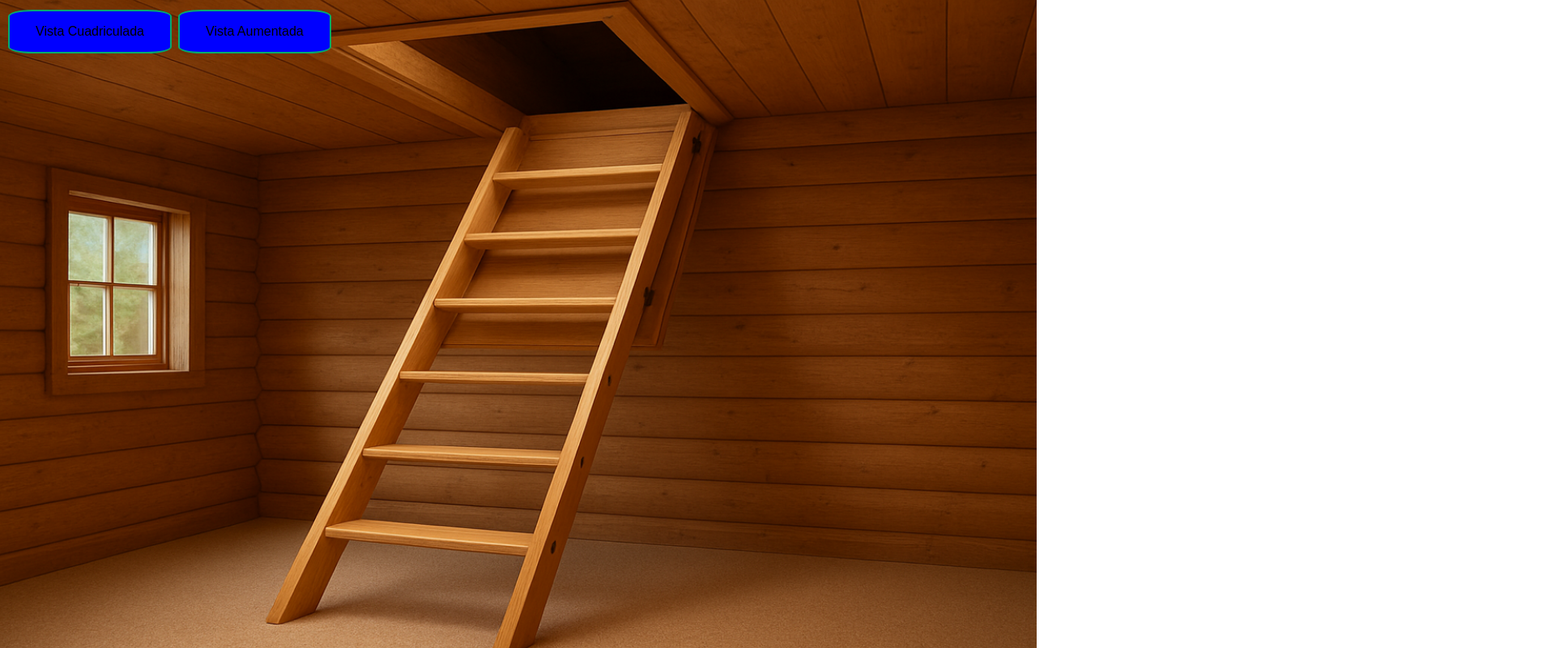
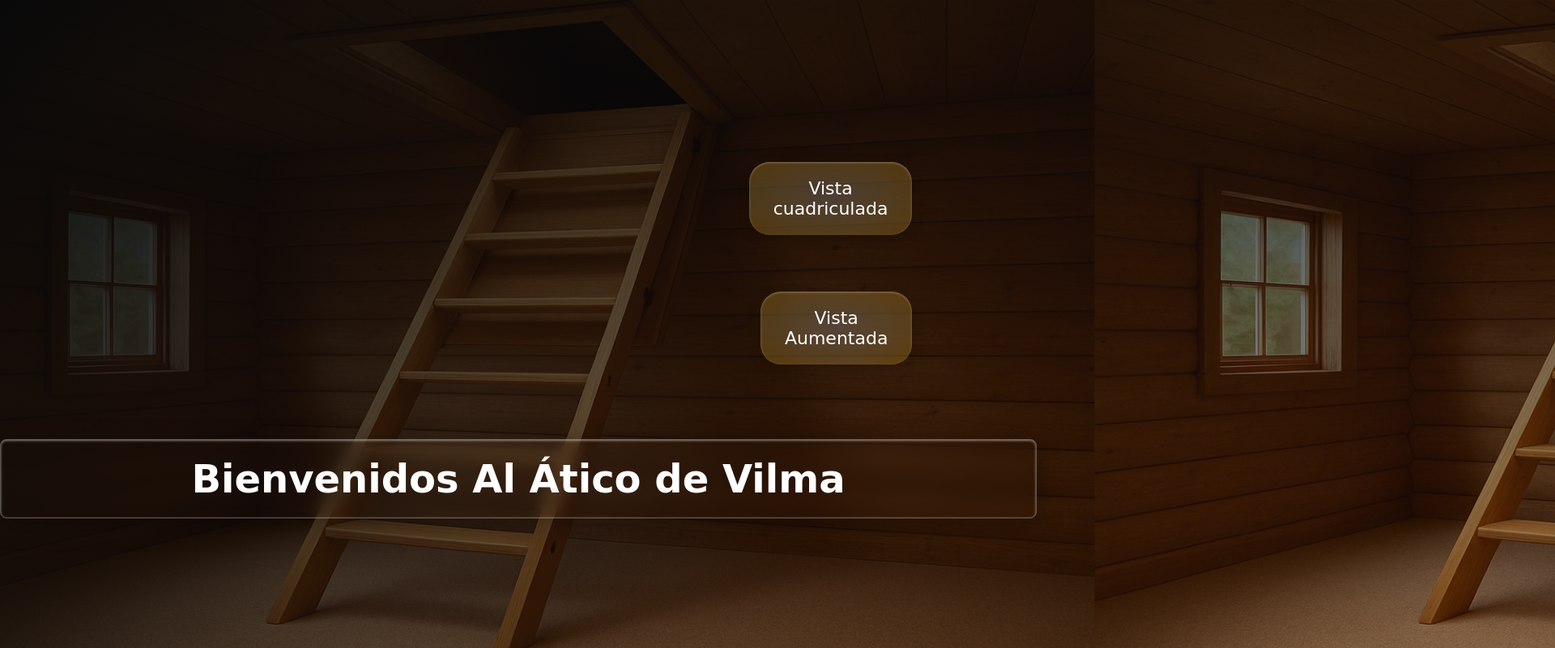
Before and after one commit to nicocayo/lab2025, a plain HTML site: page tp2/index.html in a window 1280 px wide. Shown: the top 800 px of the page at 81% size, 1920 px wide, since content can reach past the window. Drawn offline with Linux system fonts and the light colour scheme.

Commit message:
UI changes and hover behaviour

```diff
--- a/tp2/index.html
+++ b/tp2/index.html
@@ -1,22 +1,26 @@
 <!DOCTYPE html>
-<html lang="en">
+<html lang="es">
+
 <head>
     <meta charset="UTF-8">
     <meta name="viewport" content="width=device-width, initial-scale=1.0">
-    <title>El Atico de Vilma</title>
-    <link  rel="stylesheet" href="styles.css"/>
+    <title>Ático de Vilma</title>
+      <link  rel="stylesheet" href="styles.css"/>
     <style>
-        body {
-            background-image: url('assets/principal\ 2.png');
-            background-size: cover;
-            background-repeat: no-repeat;
-            background-attachment: fixed;
-            background-position: center center;
-        }
-</style>
+    </style>
 </head>
+
 <body>
-    <button class="button button1">Vista Cuadriculada</button>
-    <button class="button button1">Vista Aumentada</button>
+    <div class="attic-container">
+            <!-- Vista cuadriculada buttons -->
+            <button class="vista-button top mea-culpa">Vista<br>cuadriculada</button>
+            <button class="vista-button bottom mea-culpa">Vista<br>Aumentada</button>
+
+        <!-- vilmaßbanner -->
+        <div class="vilma-banner">
+            <h1 class="mea-culpa" id="mensaje-bienvenida">Bienvenidos Al Ático de Vilma</h1>
+        </div>
+    </div>
 </body>
+
 </html>
--- a/tp2/styles.css
+++ b/tp2/styles.css
@@ -1,4 +1,8 @@
-
+ * {
+   margin: 0;
+   padding: 0;
+   box-sizing: border-box;
+ }
 
  body {
    background-image: url('assets/principal\ 2.png');
@@ -8,25 +12,80 @@ body {
    background-position: center center;
  }
 
-/*botones*/
-.button {
-  border: none;
-  padding: 16px 32px;
-  text-align: center;
-  font-size: 16px;
-  margin: 4px 2px;
-  transition-duration: 0.4s;
-  cursor: pointer;
-  background-color: blue;
-  border-radius: 15%;
+ .attic-container::before{
+   content: '';
+   position: absolute;
+   top: 0;
+   left: 0;
+   width: 300%;
+   height:400%;
+   background:
+     radial-gradient(ellipse at center, transparent, #090909);
+   pointer-events: none;
  }
 
-.button1 {
-  color: black;
-  border: 2px solid #04AA6D;
+
+ /* Vista cuadriculada buttons */
+ .vista-button {
+   position: absolute;
+   right: 12%;
+   background: radial-gradient(ellipse at center, rgba(200, 200, 200, 0.25), rgba(218, 165, 32, 0.274));
+   color: white;
+   padding: 20px 30px;
+   border: none;
+   border-radius: 25px;
+   font-size: 22px;
+   font-weight: 500;
+   cursor: pointer;
+   backdrop-filter: blur(100px);
+   box-shadow:
+     0 4px 15px rgba(0, 0, 0, 0.2),
+     inset 0 1px 3px rgba(255, 255, 255, 0.3);
+   transition: all 0.3s ease;
  }
 
-.button1:hover {
-  background-color: #04AA6D;
-  color: white;
+ .vista-button:hover {
+   transform: scale(1.6, 1.6);
+   box-shadow:
+     0 6px 20px rgba(0, 0, 0, 3.0),
+     inset 0 1px 3px rgba(255, 255, 255, 0.3);
  }
+
+ .vista-button.top {
+   top: 25%;
+ }
+
+ .vista-button.bottom {
+   top: 45%;
+ }
+
+ /* vilma banner */
+ .vilma-banner {
+   position: absolute;
+   bottom: 20%;
+   left: 50%;
+   width: 100%;
+   display: inline-block;
+   transform: translateX(-50%);
+   background: linear-gradient(145deg, rgba(200, 200, 200, 0.95), rgba(220, 220, 220, 0.95), );
+   color: #ffffff;
+   padding: 20px 60px;
+   font-size: 24px;
+   font-weight: 600;
+   text-align: center;
+   border-radius: 8px;
+   box-shadow:
+     0 8px 32px rgba(0, 0, 0, 0.3),
+     inset 0 1px 3px rgba(255, 255, 255, 0.5);
+   backdrop-filter: blur(10px);
+   border: 1px solid rgba(255, 255, 255, 0.3);
+ }
+
+ #mensaje-bienvenida:hover {
+   transform: scale(1.07, 1.07);
+ }
+
+.mea-culpa{
+   font-family: "Mea Culpa", cursive;
+   font-style: normal;
+ }
```
Lines whose indentation alone changed are shown as unchanged.
